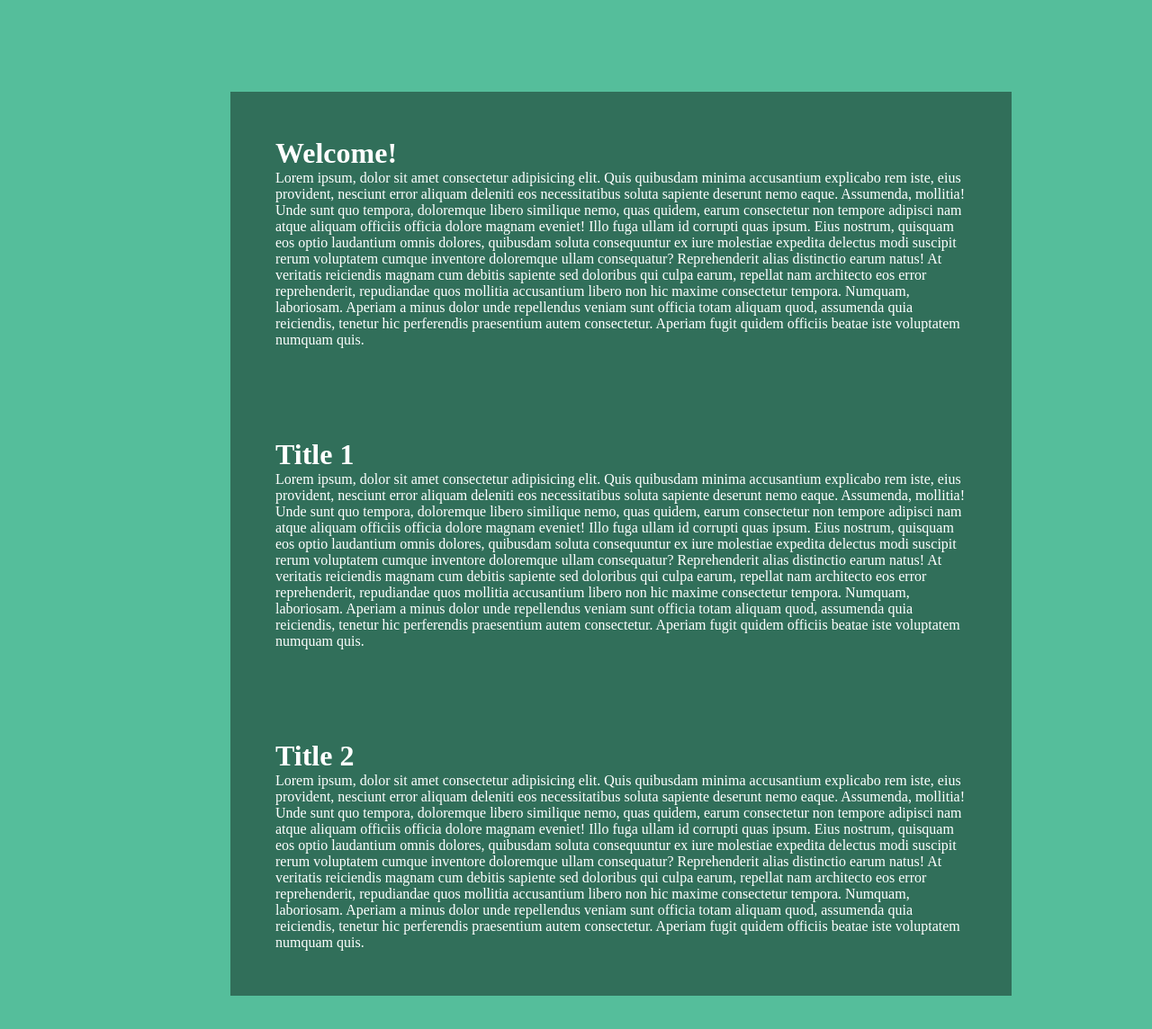
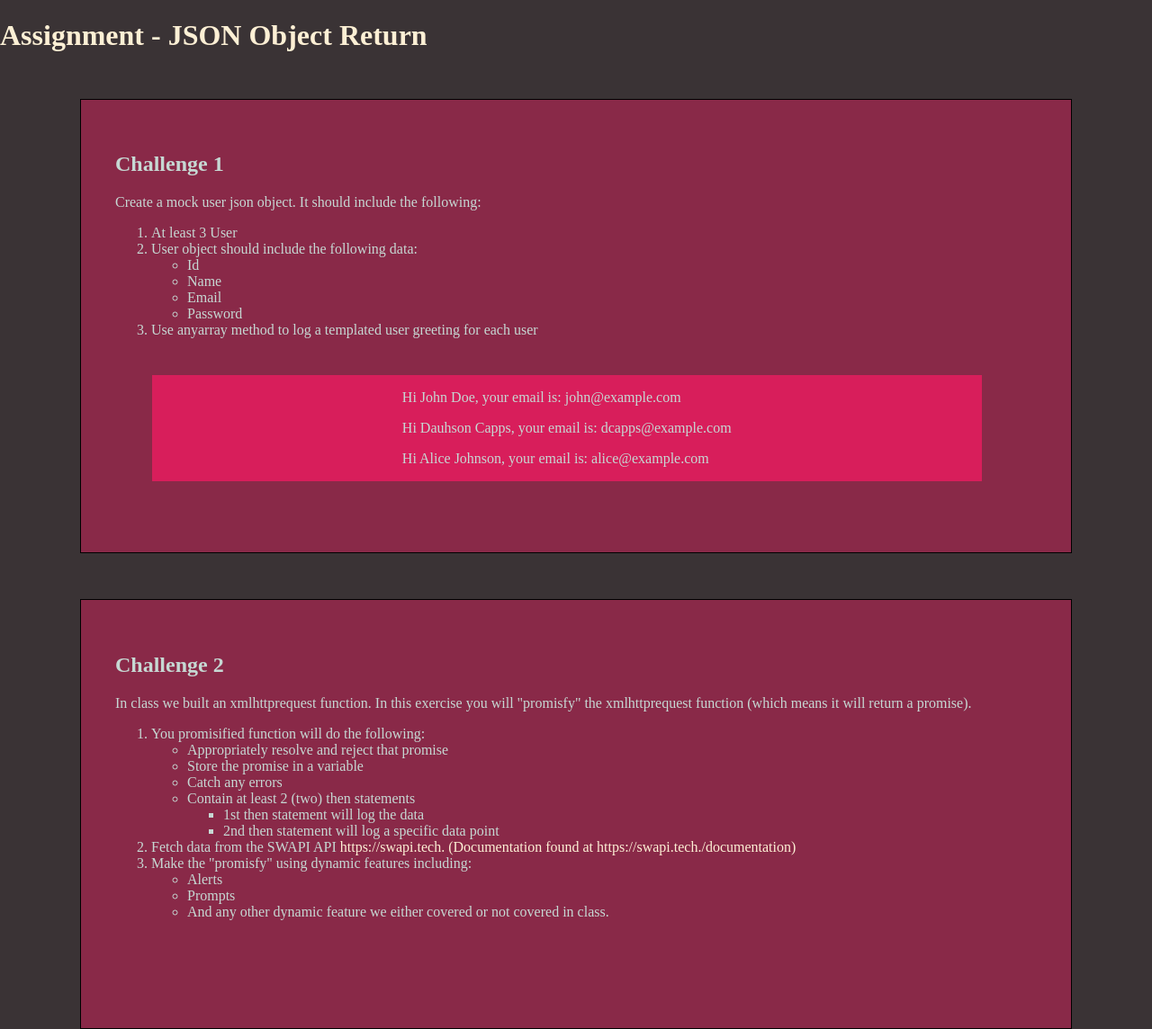
Before and after one commit to emohawk13/dp-frontend-js-submit, a plain HTML site: page index.html in a window 1280 px wide. Shown: the whole page at 90% size. Drawn offline with Linux system fonts and the light colour scheme; no server answers.

Commit message:
inital commit

```diff
--- a/index.html
+++ b/index.html
@@ -1,42 +1,74 @@
 <!DOCTYPE html>
 <html lang="en">
+
 <head>
     <meta charset="UTF-8">
     <meta name="viewport" content="width=device-width, initial-scale=1.0">
-    <link href="styles/common-styles.css" rel="stylesheet">
-    <title>Document</title>
+    <title>User List</title>
+    <link rel="stylesheet" href="styles/common-styles.css">
 </head>
+
 <body>
-    <div class="container">
-        <h1>Welcome!</h1>
-        <div>
-            Lorem ipsum, dolor sit amet consectetur adipisicing elit. Quis quibusdam minima accusantium explicabo rem iste, eius provident, nesciunt error aliquam deleniti eos necessitatibus soluta sapiente deserunt nemo eaque. Assumenda, mollitia!
-            Unde sunt quo tempora, doloremque libero similique nemo, quas quidem, earum consectetur non tempore adipisci nam atque aliquam officiis officia dolore magnam eveniet! Illo fuga ullam id corrupti quas ipsum.
-            Eius nostrum, quisquam eos optio laudantium omnis dolores, quibusdam soluta consequuntur ex iure molestiae expedita delectus modi suscipit rerum voluptatem cumque inventore doloremque ullam consequatur? Reprehenderit alias distinctio earum natus!
-            At veritatis reiciendis magnam cum debitis sapiente sed doloribus qui culpa earum, repellat nam architecto eos error reprehenderit, repudiandae quos mollitia accusantium libero non hic maxime consectetur tempora. Numquam, laboriosam.
-            Aperiam a minus dolor unde repellendus veniam sunt officia totam aliquam quod, assumenda quia reiciendis, tenetur hic perferendis praesentium autem consectetur. Aperiam fugit quidem officiis beatae iste voluptatem numquam quis.
+    <div class="about">
+        <div class="info">
+            <h1>Assignment - JSON Object Return</h1>
         </div>
     </div>
-    <div class="container">
-        <h1>Title 1</h1>
-        <div>
-            Lorem ipsum, dolor sit amet consectetur adipisicing elit. Quis quibusdam minima accusantium explicabo rem iste, eius provident, nesciunt error aliquam deleniti eos necessitatibus soluta sapiente deserunt nemo eaque. Assumenda, mollitia!
-            Unde sunt quo tempora, doloremque libero similique nemo, quas quidem, earum consectetur non tempore adipisci nam atque aliquam officiis officia dolore magnam eveniet! Illo fuga ullam id corrupti quas ipsum.
-            Eius nostrum, quisquam eos optio laudantium omnis dolores, quibusdam soluta consequuntur ex iure molestiae expedita delectus modi suscipit rerum voluptatem cumque inventore doloremque ullam consequatur? Reprehenderit alias distinctio earum natus!
-            At veritatis reiciendis magnam cum debitis sapiente sed doloribus qui culpa earum, repellat nam architecto eos error reprehenderit, repudiandae quos mollitia accusantium libero non hic maxime consectetur tempora. Numquam, laboriosam.
-            Aperiam a minus dolor unde repellendus veniam sunt officia totam aliquam quod, assumenda quia reiciendis, tenetur hic perferendis praesentium autem consectetur. Aperiam fugit quidem officiis beatae iste voluptatem numquam quis.
+    <div class="project-container">
+        <h2>Challenge 1</h2>
+        <div class="instructions">
+            <p>Create a mock user json object. It should include the following:</p>
+            <ol>
+                <li>At least 3 User</li>
+                <li>User object should include the following data:</li>
+                <ul>
+                    <li>Id</li>
+                    <li>Name</li>
+                    <li>Email</li>
+                    <li>Password</li>
+                </ul>
+                <li>Use anyarray method to log a templated user greeting for each user</li>
+            </ol>
+        </div>
+        <div class="challenge1">
+            <div id="usersContainer"></div>
         </div>
     </div>
-    <div class="container">
-        <h1>Title 2</h1>
-        <div>
-            Lorem ipsum, dolor sit amet consectetur adipisicing elit. Quis quibusdam minima accusantium explicabo rem iste, eius provident, nesciunt error aliquam deleniti eos necessitatibus soluta sapiente deserunt nemo eaque. Assumenda, mollitia!
-            Unde sunt quo tempora, doloremque libero similique nemo, quas quidem, earum consectetur non tempore adipisci nam atque aliquam officiis officia dolore magnam eveniet! Illo fuga ullam id corrupti quas ipsum.
-            Eius nostrum, quisquam eos optio laudantium omnis dolores, quibusdam soluta consequuntur ex iure molestiae expedita delectus modi suscipit rerum voluptatem cumque inventore doloremque ullam consequatur? Reprehenderit alias distinctio earum natus!
-            At veritatis reiciendis magnam cum debitis sapiente sed doloribus qui culpa earum, repellat nam architecto eos error reprehenderit, repudiandae quos mollitia accusantium libero non hic maxime consectetur tempora. Numquam, laboriosam.
-            Aperiam a minus dolor unde repellendus veniam sunt officia totam aliquam quod, assumenda quia reiciendis, tenetur hic perferendis praesentium autem consectetur. Aperiam fugit quidem officiis beatae iste voluptatem numquam quis.
+    <div class="project-container">
+        <h2>Challenge 2</h2>
+        <div class="instructions">
+            <p>In class we built an xmlhttprequest function. In this exercise you will "promisfy" the xmlhttprequest
+                function (which means it will return a promise).</p>
+            <ol>
+                <li>You promisified function will do the following:</li>
+                <ul>
+                    <li>Appropriately resolve and reject that promise</li>
+                    <li>Store the promise in a variable</li>
+                    <li>Catch any errors</li>
+                    <li>Contain at least 2 (two) then statements</li>
+                    <ul>
+                        <li>1st then statement will log the data</li>
+                        <li>2nd then statement will log a specific data point</li>
+                    </ul>
+                </ul>
+                <li>Fetch data from the SWAPI API <a href="https://swapi.tech/" target="_blank"
+                        class="link">https://swapi.tech.
+                        (Documentation found
+                        at https://swapi.tech./documentation)</a></li>
+                <li>Make the "promisfy" using dynamic features including:</li>
+                <ul>
+                    <li>Alerts</li>
+                    <li>Prompts</li>
+                    <li>And any other dynamic feature we either covered or not covered in class.</li>
+                </ul>
+            </ol>
+        </div>
+        <div class="challenge2">
+            <div id="swapiContainer"></div>
         </div>
     </div>
+    <script src="scripts/chal-1.js"></script>
+    <script src="scripts/chal-2.js"></script>
 </body>
-<script src="scripts/common-scripts.js"></script>
+
 </html>
--- /dev/null
+++ b/scripts/chal-1.js
@@ -0,0 +1,36 @@
+const users = [
+  {
+    id: 1,
+    name: "John Doe",
+    email: "john@example.com",
+    password: "password123",
+  },
+  {
+    id: 2,
+    name: "Dauhson Capps",
+    email: "dcapps@example.com",
+    password: "somePassword",
+  },
+  {
+    id: 3,
+    name: "Alice Johnson",
+    email: "alice@example.com",
+    password: "qwerty123",
+  },
+];
+
+function printUsers() {
+  const usersContainer = document.getElementById("usersContainer");
+  users.forEach((user) => {
+    const userElement = document.createElement("div");
+    userElement.classList.add("user");
+    userElement.innerHTML = `
+        <p class='ch-1-child'>Hi ${user.name}, your email is: ${user.email}</p>
+      `;
+    console.log(user);
+    console.log(`Hi ${user.name}, your email is ${user.email}`);
+    usersContainer.appendChild(userElement);
+  });
+}
+
+printUsers();
--- /dev/null
+++ b/scripts/chal-2.js
@@ -0,0 +1,52 @@
+const SWAPI_PEOPLE_URL = "https://swapi.dev/api/people/1/";
+const SWAPI_PLANETS_URL = "https://swapi.dev/api/planets/1/";
+
+// Function to perform a promisified XMLHttpRequest
+function promisifiedRequest(url) {
+  return new Promise((resolve, reject) => {
+    const xhr = new XMLHttpRequest();
+    xhr.open("GET", url);
+    xhr.onload = function () {
+      if (xhr.status >= 200 && xhr.status < 300) {
+        resolve(xhr.responseText);
+      } else {
+        reject({
+          status: xhr.status,
+          statusText: xhr.statusText,
+        });
+      }
+    };
+    xhr.onerror = function () {
+      reject({
+        status: xhr.status,
+        statusText: xhr.statusText,
+      });
+    };
+    xhr.send();
+  });
+}
+
+// Fetch data from the first URL
+promisifiedRequest(SWAPI_PEOPLE_URL)
+  .then((data) => {
+    console.log("Data fetched successfully from People:", data);
+    const parsedDataName = JSON.parse(data);
+    console.log("Name:", parsedDataName.name);
+
+    // Fetch data from the second URL after parsing first data
+    return promisifiedRequest(SWAPI_PLANETS_URL).then((data) => {
+      console.log("Data fetched successfully from Planets:", data);
+      const parsedDataPlanet = JSON.parse(data);
+      console.log("Planet Name:", parsedDataPlanet.name);
+
+      const userElement = document.getElementById("swapiContainer");
+      userElement.innerHTML = `
+          <p>Name: ${parsedDataName.name}</p>
+          <p>Planet Name: ${parsedDataPlanet.name}</p>
+        `;
+    });
+  })
+  .catch((error) => {
+    console.error("Error fetching data:", error);
+    alert(`Error fetching data from SWAPI.`);
+  });
--- /dev/null
+++ b/styles/colors.scss
@@ -0,0 +1,9 @@
+$background-color: #3a3335;
+
+$project-container-background: #892948;
+
+$container-background-color-1: #d81e5b;
+$container-background-color-2: #f0544f;
+
+$text-color-1: #c6d8d3;
+$text-color-2: #fdf0d5;
--- /dev/null
+++ b/styles/common-styles.scss
@@ -0,0 +1,48 @@
+@import "colors";
+
+body {
+  padding: 0;
+  margin: 0;
+  background-color: $background-color;
+}
+
+.about {
+  .info {
+    h1 {
+      color: $text-color-2;
+    }
+  }
+}
+
+.project-container {
+  background-color: $project-container-background;
+  color: $text-color-1;
+  margin: 4% auto;
+  padding: 3%;
+  border: 1px solid black;
+  width: 80%;
+
+  .challenge1 {
+    background-color: $container-background-color-1;
+    display: flex;
+    justify-content: center;
+    align-items: center;
+    flex-direction: column;
+    margin: 4%;
+    width: 90%;
+  }
+
+  .challenge2 {
+    background-color: $container-background-color-2;
+    display: flex;
+    justify-content: center;
+    align-items: center;
+    flex-direction: column;
+    margin: 4%;
+    width: 90%;
+  }
+  .link {
+    color: $text-color-2;
+    text-decoration: none;
+  }
+}
```
Also changed, not shown: Readme.md (added), scripts/common-scripts.js (deleted), styles/common-styles.css, 1 other file.
